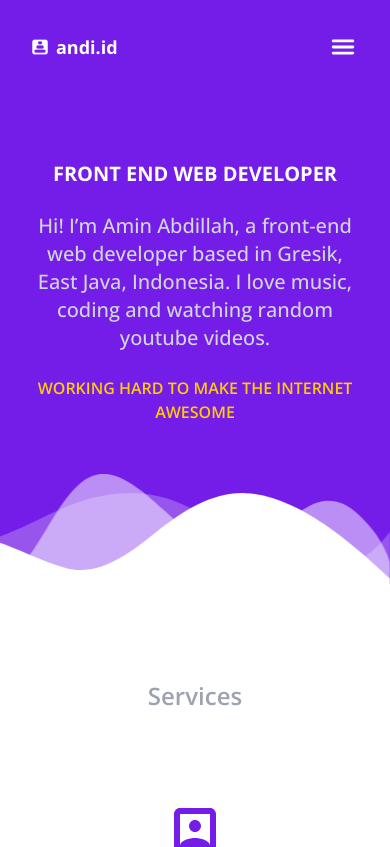
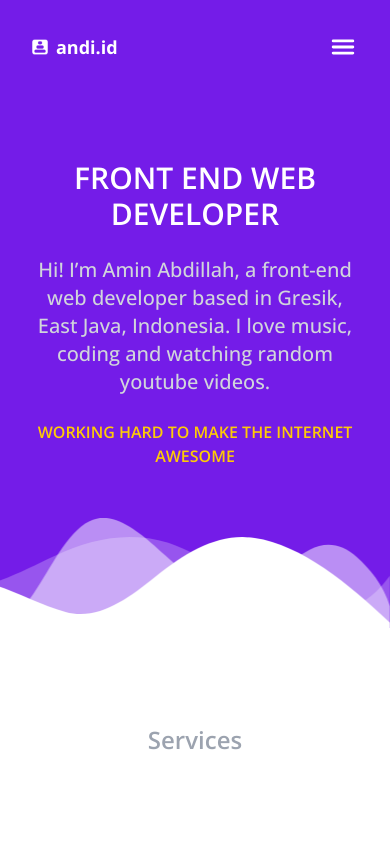
Before and after one commit to andi-abdillah/andi-abdillah.github.io, a React (Vite) app: page / in a window 390 px wide. Shown: the top 847 px of the page. Built offline with nearby package versions, Linux system fonts and the light colour scheme.

Commit message:
change title styles in home section

```diff
--- a/src/sections/Home.jsx
+++ b/src/sections/Home.jsx
@@ -5,7 +5,7 @@ const Home = () => {
     <section id="home" className="relative max-h-screen bg-primary px-8 py-12">
       <div className="m-auto flex max-w-screen-2xl gap-8 py-28 md:px-8 lg:px-28">
         <div className="m-auto space-y-6 text-center md:text-start">
-          <h1 className="text-xl font-bold uppercase text-white md:text-4xl">
+          <h1 className="text-3xl font-semibold uppercase text-white sm:font-bold md:text-4xl">
             Front end web developer
           </h1>
           <h2 className="text-xl font-medium text-gray-300">
```
